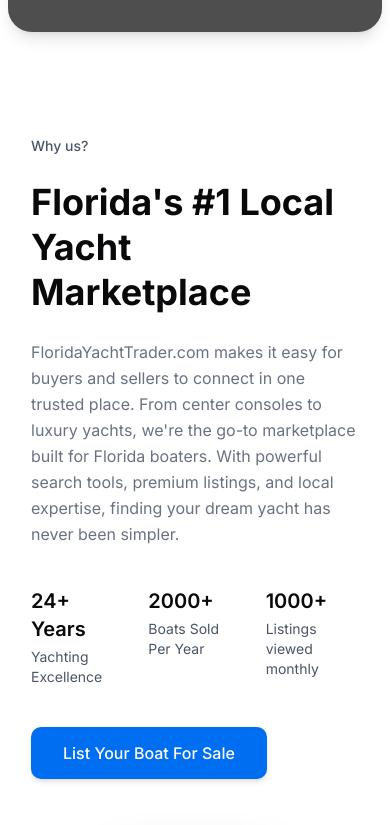
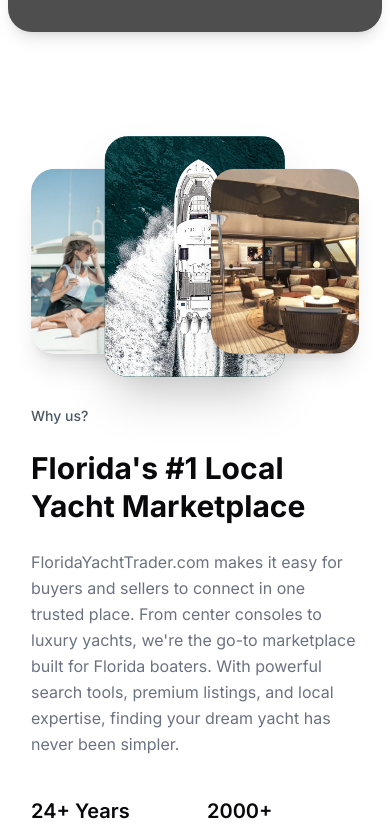
Before and after one commit to Softvence-Omega-Dev-Ninjas/diaz-florida-yacht-frontend, a Next.js app: page / in a window 390 px wide. Shown: the part 4640-5465 px from the top of the page. Built offline with nearby package versions, Linux system fonts and the light colour scheme; grey boxes are pictures that could not be loaded.

Commit message:
Fix: Responsiveness Of Why US Component

```diff
--- a/src/app/(main-layout)/(home)/_components/WhyUs/WhyUs.tsx
+++ b/src/app/(main-layout)/(home)/_components/WhyUs/WhyUs.tsx
@@ -6,19 +6,19 @@
   return (
     <section className="py-16 md:py-20 ">
       <div className="container mx-auto px-4">
-        <div className="grid grid-cols-1 lg:grid-cols-2 gap-12 lg:gap-16 items-center">
-          <div className="space-y-6">
+        <div className="flex flex-col-reverse lg:flex-row items-center gap-5 lg:gap-16">
+          <div className="space-y-6 w-full lg:w-1/2">
             <div className="text-sm font-medium text-gray-600">
               {whyUsData.label}
             </div>
-            <h2 className="text-4xl md:text-5xl font-bold leading-tight">
+            <h2 className="text-3xl sm:text-4xl lg:text-5xl font-bold leading-tight">
               {whyUsData.heading}
             </h2>
             <p className="text-gray-500 text-base md:text-xl leading-relaxed">
               {whyUsData.description}
             </p>
 
-            <div className="grid grid-cols-3 gap-6 pt-4">
+            <div className="grid grid-cols-2 md:grid-cols-3 gap-6 pt-4">
               {whyUsData.stats.map((s, idx) => (
                 <div className="space-y-1" key={idx}>
                   <h3 className="text-xl font-semibold">{s.value}</h3>
@@ -27,14 +27,14 @@
               ))}
             </div>
 
-            <div className="pt-4">
+            <div className="pt-2 md:pt-4">
               <button className="bg-secondary hover:bg-blue-700 text-white font-medium px-8 py-3.5 rounded-lg transition-colors shadow-md">
                 {whyUsData.cta}
               </button>
             </div>
           </div>
 
-          <div className="relative flex items-center justify-center h-[400px] md:h-[500px] lg:h-[450px]">
+          <div className="relative flex items-center justify-center h-[250px] md:h-[500px] lg:h-[450px] w-full lg:w-1/2">
             {/* Left Image - Woman on yacht */}
             <div className="absolute left-0 top-1/2 -translate-y-1/2 w-[45%] md:w-[40%] lg:w-[38%] aspect-[4/5] z-10">
               <div className="relative w-full h-full rounded-3xl overflow-hidden shadow-xl">
```
